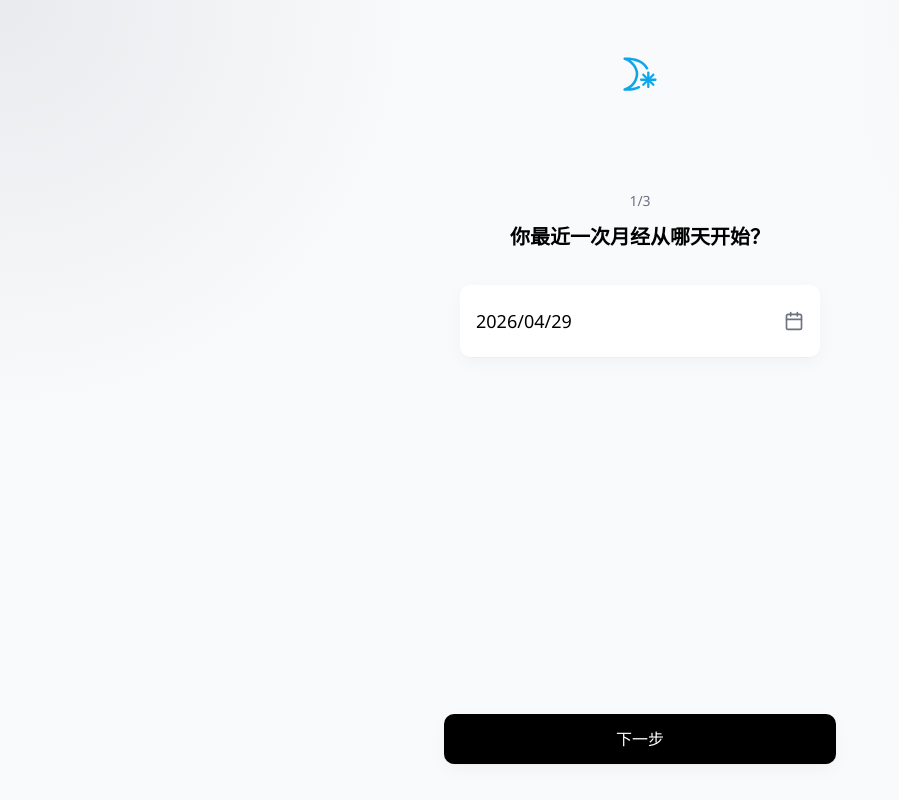
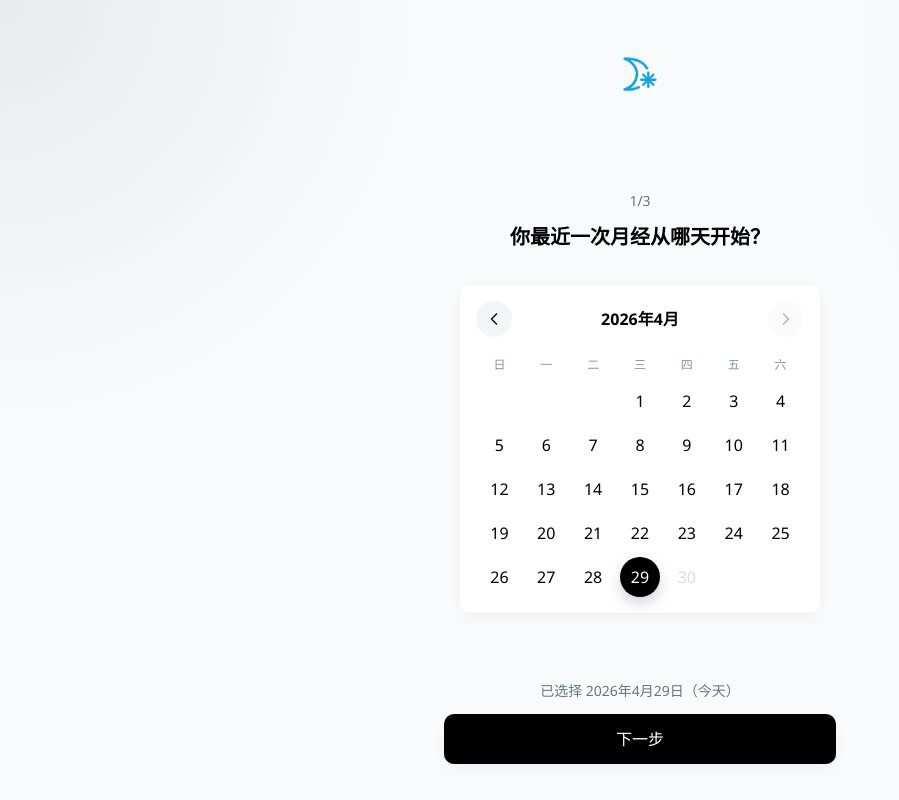
Before and after one commit to xiaoshanhe003/moonly, a React (Vite) app: page /onboarding in a window 1280 px wide. Both pictures are taken after a click on the button "立即开始". Shown: the whole page, without its empty margins (0-899 px from the left). Built offline with nearby package versions, Linux system fonts and the light colour scheme.

Commit message:
Refine onboarding date picker

```diff
--- a/src/pages/onboarding-page.tsx
+++ b/src/pages/onboarding-page.tsx
@@ -1,7 +1,7 @@
 import { useEffect, useRef, useState } from "react";
 import type { MouseEventHandler, ReactNode } from "react";
 import { useLocation, useNavigate } from "react-router-dom";
-import { Calendar } from "lucide-react";
+import { ChevronLeft, ChevronRight } from "lucide-react";
 import { Button } from "../components/ui/button";
 import { useCycleStore } from "../features/cycle/store";
 import type { CycleProfile } from "../features/cycle/types";
@@ -20,8 +20,53 @@ const questions = [
   "你一般多久来一次月经？"
 ];
 
-function formatDateInputValue(value: string) {
-  return value.replaceAll("-", "/");
+const weekdayLabels = ["日", "一", "二", "三", "四", "五", "六"];
+
+function formatDateKey(date: Date) {
+  const year = date.getFullYear();
+  const month = String(date.getMonth() + 1).padStart(2, "0");
+  const day = String(date.getDate()).padStart(2, "0");
+  return `${year}-${month}-${day}`;
+}
+
+function formatSelectedDateLabel(date: Date) {
+  return `${date.getFullYear()}年${date.getMonth() + 1}月${date.getDate()}日`;
+}
+
+function parseDateKey(dateKey: string) {
+  const [year, month, day] = dateKey.split("-").map(Number);
+  return new Date(year, month - 1, day);
+}
+
+function startOfDay(date: Date) {
+  return new Date(date.getFullYear(), date.getMonth(), date.getDate());
+}
+
+function startOfMonth(date: Date) {
+  return new Date(date.getFullYear(), date.getMonth(), 1);
+}
+
+function addMonths(date: Date, offset: number) {
+  return new Date(date.getFullYear(), date.getMonth() + offset, 1);
+}
+
+function isSameMonth(date: Date, otherDate: Date) {
+  return date.getFullYear() === otherDate.getFullYear() && date.getMonth() === otherDate.getMonth();
+}
+
+function buildMonthDays(monthDate: Date) {
+  const monthStart = startOfMonth(monthDate);
+  const daysInMonth = new Date(monthStart.getFullYear(), monthStart.getMonth() + 1, 0).getDate();
+
+  return Array.from({ length: daysInMonth }, (_, index) => new Date(monthStart.getFullYear(), monthStart.getMonth(), index + 1));
+}
+
+function clampToToday(dateKey: string | undefined, today: Date) {
+  if (!dateKey) {
+    return formatDateKey(today);
+  }
+
+  return parseDateKey(dateKey) > today ? formatDateKey(today) : dateKey;
 }
 
 function MoonlyMark() {
@@ -75,6 +120,98 @@ function OnboardingInput({ children, suffix, onClick }: OnboardingInputProps) {
   );
 }
 
+type OnboardingCalendarPickerProps = {
+  value: string;
+  today: Date;
+  onChange: (dateKey: string) => void;
+};
+
+function OnboardingCalendarPicker({ value, today, onChange }: OnboardingCalendarPickerProps) {
+  const normalizedToday = startOfDay(today);
+  const selectedDate = parseDateKey(value);
+  const [visibleMonth, setVisibleMonth] = useState(() => startOfMonth(selectedDate));
+  const monthDays = buildMonthDays(visibleMonth);
+  const firstWeekday = startOfMonth(visibleMonth).getDay();
+  const canGoNext = !isSameMonth(visibleMonth, normalizedToday);
+
+  const goToPreviousMonth = () => setVisibleMonth((current) => addMonths(current, -1));
+  const goToNextMonth = () =>
+    setVisibleMonth((current) => {
+      const nextMonth = addMonths(current, 1);
+      return nextMonth > startOfMonth(normalizedToday) ? current : nextMonth;
+    });
+
+  return (
+    <div className="w-full">
+      <div className={cn("w-full rounded-[10px] bg-white p-4 text-black", onboardingControlShadow)}>
+        <div className="flex h-9 items-center justify-between">
+          <button
+            type="button"
+            onClick={goToPreviousMonth}
+            className="inline-flex size-9 items-center justify-center rounded-full bg-[#f4f5f7] text-[#111827] transition active:scale-95"
+            aria-label="查看上个月"
+          >
+            <ChevronLeft className="size-5" aria-hidden="true" />
+          </button>
+          <p className="text-base font-semibold leading-none">
+            {visibleMonth.getFullYear()}年{visibleMonth.getMonth() + 1}月
+          </p>
+          <button
+            type="button"
+            onClick={goToNextMonth}
+            disabled={!canGoNext}
+            className="inline-flex size-9 items-center justify-center rounded-full bg-[#f4f5f7] text-[#111827] transition active:scale-95 disabled:pointer-events-none disabled:opacity-30"
+            aria-label="查看下个月"
+          >
+            <ChevronRight className="size-5" aria-hidden="true" />
+          </button>
+        </div>
+
+        <div className="mt-4 grid grid-cols-7 text-center text-xs font-medium leading-none text-[#8b939f]">
+          {weekdayLabels.map((weekday) => (
+            <div key={weekday} className="flex h-6 items-center justify-center">
+              {weekday}
+            </div>
+          ))}
+        </div>
+
+        <div className="mt-1 grid grid-cols-7 gap-y-1">
+          {Array.from({ length: firstWeekday }, (_, index) => (
+            <div key={`empty-${index}`} className="h-10" aria-hidden="true" />
+          ))}
+          {monthDays.map((date) => {
+            const dateKey = formatDateKey(date);
+            const isSelected = dateKey === value;
+            const isToday = date.getTime() === normalizedToday.getTime();
+            const isFuture = date.getTime() > normalizedToday.getTime();
+
+            return (
+              <button
+                key={dateKey}
+                type="button"
+                onClick={() => onChange(dateKey)}
+                disabled={isFuture}
+                className={cn(
+                  "mx-auto flex size-10 items-center justify-center rounded-full text-sm font-semibold leading-none transition active:scale-95 disabled:pointer-events-none",
+                  isSelected
+                    ? "bg-black text-white shadow-[0_6px_14px_rgba(17,24,39,0.18)]"
+                    : "text-black hover:bg-[#f4f5f7]",
+                  isToday && !isSelected && "border border-black",
+                  isFuture && "text-[#c9ced6] opacity-70"
+                )}
+                aria-label={`选择 ${dateKey}`}
+                aria-pressed={isSelected}
+              >
+                {date.getDate()}
+              </button>
+            );
+          })}
+        </div>
+      </div>
+    </div>
+  );
+}
+
 type OnboardingPageProps = {
   onComplete?: (profile: CycleProfile) => void;
 };
@@ -91,17 +228,20 @@ export function OnboardingPage({ onComplete }: OnboardingPageProps) {
   const restartProfile = locationState?.mode === "restart" ? locationState.profile : undefined;
   const setProfile = useCycleStore((state) => state.setProfile);
   const restartWithProfile = useCycleStore((state) => state.restartWithProfile);
-  const lastPeriodInputRef = useRef<HTMLInputElement | null>(null);
   const periodLengthInputRef = useRef<HTMLInputElement | null>(null);
   const cycleLengthInputRef = useRef<HTMLInputElement | null>(null);
   const pendingFocusRef = useRef<"period" | "cycle" | null>(null);
+  const today = startOfDay(new Date());
   const [hasStarted, setHasStarted] = useState(() => Boolean(restartProfile));
   const [step, setStep] = useState<OnboardingStep>(0);
-  const [lastPeriodStart, setLastPeriodStart] = useState(() => restartProfile?.lastPeriodStart ?? new Date().toISOString().slice(0, 10));
+  const [lastPeriodStart, setLastPeriodStart] = useState(() => clampToToday(restartProfile?.lastPeriodStart, today));
   const [periodLength, setPeriodLength] = useState(() => String(restartProfile?.periodLength ?? 5));
   const [cycleLength, setCycleLength] = useState(() => String(restartProfile?.cycleLength ?? 28));
   const [periodUnknown, setPeriodUnknown] = useState(() => restartProfile?.isPeriodLengthEstimated ?? false);
   const [cycleUnknown, setCycleUnknown] = useState(() => restartProfile?.isCycleLengthEstimated ?? false);
+  const selectedLastPeriodDate = parseDateKey(lastPeriodStart);
+  const selectedLastPeriodLabel = formatSelectedDateLabel(selectedLastPeriodDate);
+  const selectedLastPeriodIsToday = selectedLastPeriodDate.getTime() === today.getTime();
 
   const completeOnboarding = () => {
     const profile = {
@@ -129,21 +269,6 @@ export function OnboardingPage({ onComplete }: OnboardingPageProps) {
 
   const nextStep = () => setStep((current) => Math.min(current + 1, totalSteps - 1) as OnboardingStep);
   const previousStep = () => setStep((current) => Math.max(current - 1, 0) as OnboardingStep);
-  const openLastPeriodPicker = () => {
-    const input = lastPeriodInputRef.current;
-
-    if (!input) {
-      return;
-    }
-
-    input.focus();
-
-    try {
-      input.showPicker();
-    } catch {
-      input.click();
-    }
-  };
   const selectInputValue = (input: HTMLInputElement | null) => {
     input?.focus();
     input?.select();
@@ -221,21 +346,7 @@ export function OnboardingPage({ onComplete }: OnboardingPageProps) {
 
         <div className="mt-9 px-4">
           {step === 0 ? (
-            <OnboardingInput onClick={openLastPeriodPicker}>
-              <div className="relative flex min-w-0 items-center">
-                <input
-                  ref={lastPeriodInputRef}
-                  type="date"
-                  value={lastPeriodStart}
-                  onChange={(event) => setLastPeriodStart(event.target.value)}
-                  className="pointer-events-none absolute inset-0 h-full w-full opacity-0"
-                  aria-label={questions[step]}
-                  tabIndex={-1}
-                />
-                <span className="min-w-0 flex-1 select-none pr-9">{formatDateInputValue(lastPeriodStart)}</span>
-                <Calendar className="pointer-events-none absolute right-0 size-5 text-[#6b7280]" aria-hidden="true" />
-              </div>
-            </OnboardingInput>
+            <OnboardingCalendarPicker value={lastPeriodStart} today={today} onChange={setLastPeriodStart} />
           ) : null}
 
           {step === 1 ? (
@@ -319,9 +430,15 @@ export function OnboardingPage({ onComplete }: OnboardingPageProps) {
       </div>
 
       {step === 0 ? (
-        <Button className={cn("h-[50px] w-full rounded-[10px] bg-black text-base font-semibold text-white", onboardingControlShadow)} onClick={nextStep}>
-          下一步
-        </Button>
+        <div className="space-y-4 text-center">
+          <p className="text-sm leading-none text-[#6b7280]">
+            已选择 {selectedLastPeriodLabel}
+            {selectedLastPeriodIsToday ? "（今天）" : ""}
+          </p>
+          <Button className={cn("h-[50px] w-full rounded-[10px] bg-black text-base font-semibold text-white", onboardingControlShadow)} onClick={nextStep}>
+            下一步
+          </Button>
+        </div>
       ) : (
         <div className="grid grid-cols-2 gap-[var(--space-5)]">
           <Button className={cn("h-[50px] rounded-[10px] bg-white text-base font-semibold text-black", onboardingControlShadow)} variant="secondary" onClick={previousStep}>
```
Also changed, not shown: src/app/shell.tsx (+0 -24 lines).
